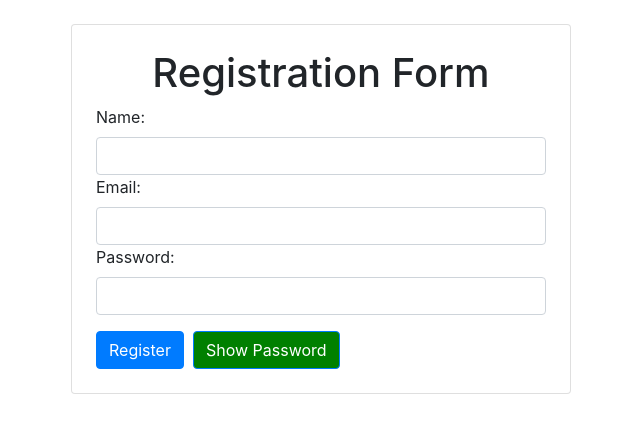
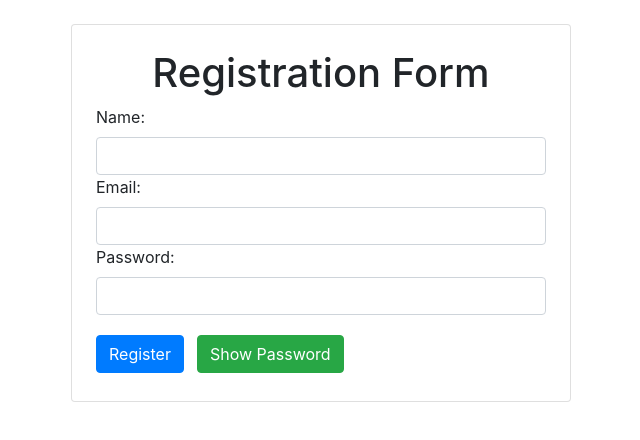
Before and after one commit to imamantripathi/my-app, a React (Create React App) app: page / in a window 1280 px wide. Shown: the top 440 px of the page, without its empty margins (319-959 px from the left). Built offline with nearby package versions, Linux system fonts and the light colour scheme.

Commit message:
Using classes instead of style(css)

```diff
--- a/src/component/register.js
+++ b/src/component/register.js
@@ -2,14 +2,20 @@ import React from "react";
 
 export default function register(props) {
     // Edit show and Hide Password
-  let btnStyle;
+//   let btnStyle;
   let passwordBoxType= "Password";
-  btnStyle = { backgroundColor: "green" };
+  let btnClasses = ["btn ",'m-1 '];
+//   btnStyle = { backgroundColor: "green" };
   let btnText = "Show Password";
   if (props.showPass === true) {
-    btnStyle.backgroundColor = "red";
+    // btnStyle.backgroundColor = "red";
+    btnClasses.push("btn-danger ");
     btnText = "Hide Password";
     passwordBoxType= "Text";
+  }
+  else{
+    btnClasses.push("btn-success ");
+
   }
   return (
     <div className="container card p-4 mt-4 registered-container">
@@ -29,9 +35,9 @@ export default function register(props) {
         &nbsp;
         <button
           type="button"
-          className="btn btn-primary"
+          className={btnClasses.join(" ")}
           onClick={props.click}
-          style={btnStyle}
+        //   style={btnStyle}
         >
           {btnText}
         </button>
```
Also changed, not shown: 1 other file (tests, documents, lock files or other folders).
